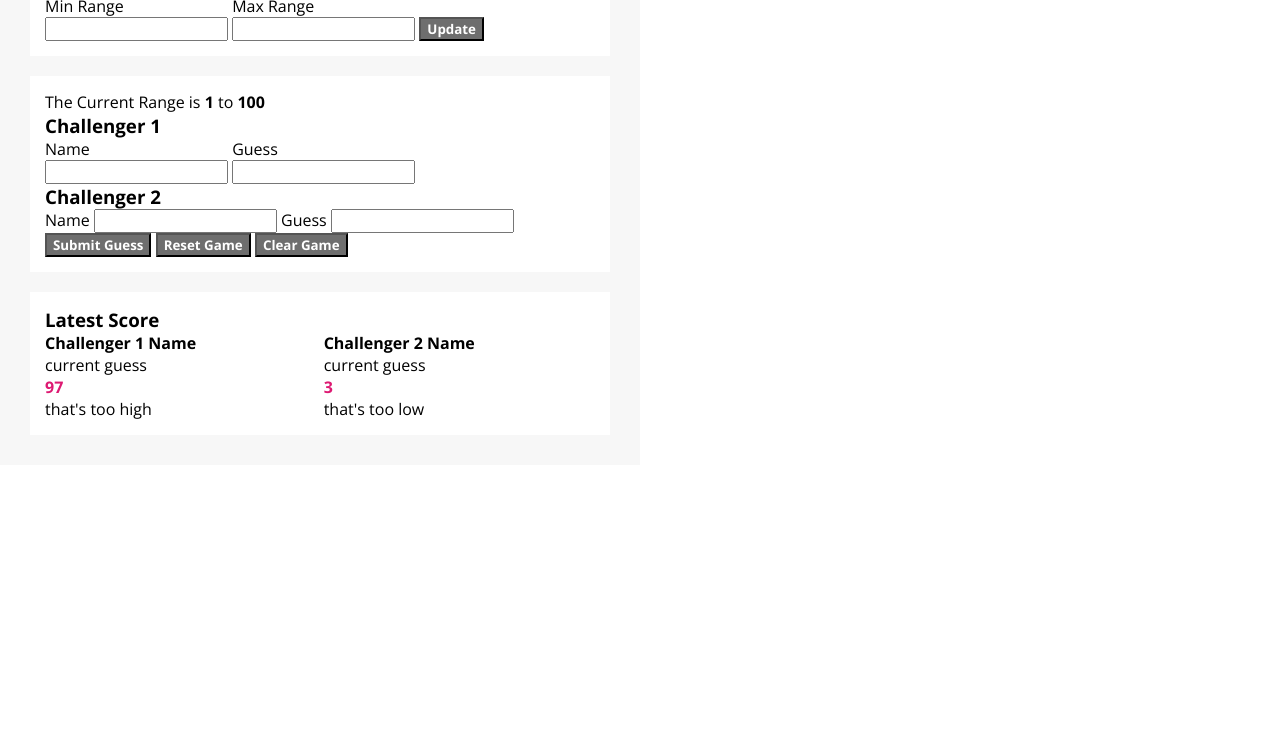
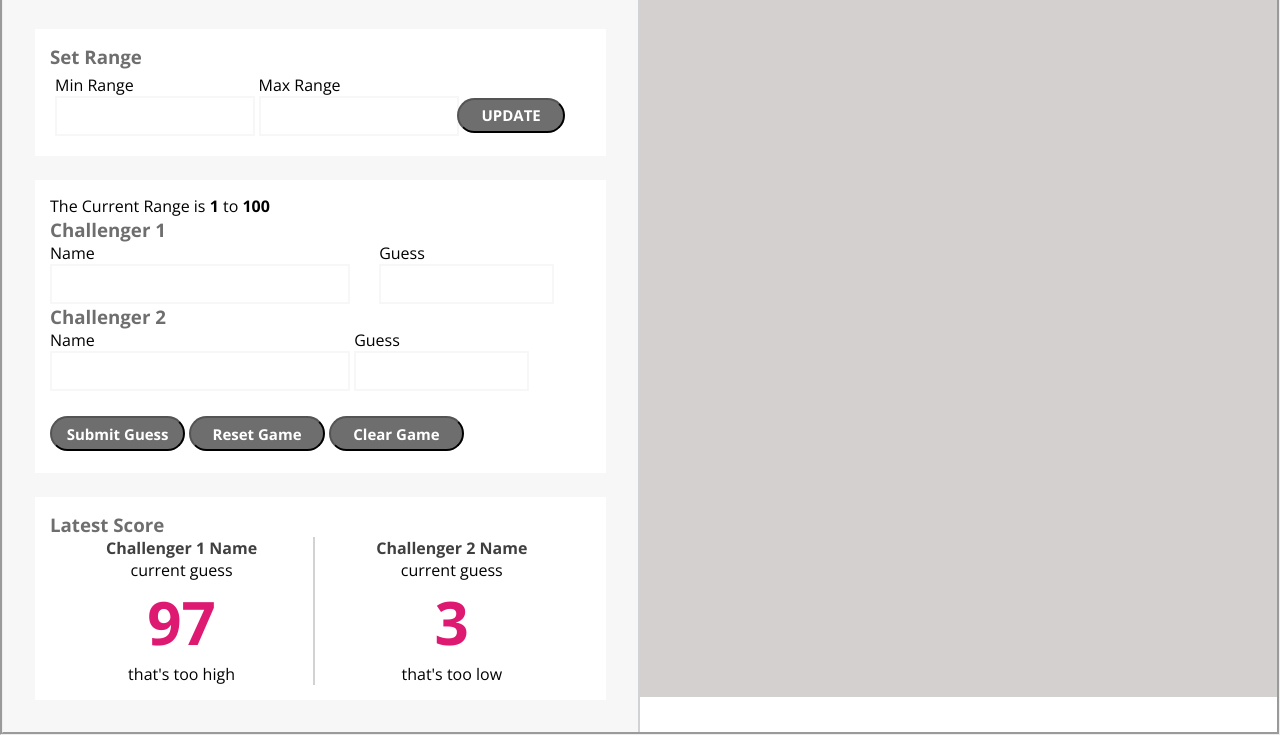
Before and after one commit to menashe770/number-guesser-x, a plain HTML site: page index.html in a window 1280 px wide. Shown: the part 151-886 px from the top of the page. Before the commit the page ends 800 px from the top, so only its background shows below. Drawn offline with nearby package versions, Linux system fonts and the light colour scheme.

Commit message:
Almost the rest of the css added

```diff
--- a/index.html
+++ b/index.html
@@ -26,7 +26,7 @@
           <input type="Number" name="max-range-input" id="max-range-input">
         </form>
         </div>
-          <button class="update-button"> Update</button>
+          <button class="update-button"> UPDATE</button>
       </article>
       <article class="card2">
          <p>
@@ -46,18 +46,18 @@
           </form>
         </div>
         <h3>Challenger 2</h3>
-        <form>
-          <label for="player2">Name</label>
-          <input type="text" name="player1" id="player2">
+          <form>
+          <label for="player2">Name</label><br>
+          <input type="text" name="player2" id="player2">
         </form>
-        <form>
-          <label for="guess2">Guess</label>
-          <input type="Number" name="guess2" id="guess2">
-        </form>
+            <form>
+            <label for="guess2">Guess</label><br>
+            <input type="Number" name="guess2" id="guess2">
+            </form>
         <br>
-        <button>Submit Guess</button>
-        <button>Reset Game</button>
-        <button>Clear Game</button>
+        <button class="submit-guess-button">Submit Guess</button>
+        <button class="reset-game-button">Reset Game</button>
+        <button class="clear-game-button">Clear Game</button>
       </article>
       <article class="card3">
         <h3>Latest Score</h3>
--- a/styles.css
+++ b/styles.css
@@ -3,6 +3,10 @@
   font-family: 'Open Sans', sans-serif;
   font-weight: 300;
   box-sizing: border-box;
+}
+
+html {
+  border-style: groove;
 }
 
 header {
@@ -22,6 +26,7 @@ h4 {
 h1,
 .guess-value {
   color: #dd1972;
+  font-size: 60px;
 }
 
 h2,
@@ -29,8 +34,27 @@ button {
   color: #fff;
 }
 
+h1 {
+  padding-top: 10px;
+}
+
+h2 {
+  padding-bottom: 20px;
+}
+
+h3 {
+  color: #6e6e6e;
+}
+
+h4 {
+  color: #404041;
+}
+
 button {
   background-color: #6e6e6e;
+  border-radius: 20px;
+  font-family: 'Open Sans', sans-serif;
+  font-size: 15px;
 }
 
 button:hover {
@@ -38,9 +62,34 @@ button:hover {
 }
 
 .left-side {
+  display: inline-block;
   background-color: #f7f7f7;
   padding: 10px;
   width: 50%;
+  border-right: 2px solid #D0D2D3;
+}
+
+.right-side {
+  background-color: #d4d0d0;
+  display: inline-block;
+  width: 50%;
+  height: 700px;
+  float: right;
+}
+
+.update-button {
+  width: 20%;
+  height: 35px;
+}
+
+.submit-guess-button,
+.reset-game-button,
+.clear-game-button {
+  width: 25%;
+  height: 35px;
+  padding: 5px;
+  margin-top: 25px;
+  margin-bottom: 7px;
 }
 
 .card1,
@@ -49,35 +98,66 @@ button:hover {
   background-color: #fff;
   padding: 15px;
   margin: 20px;
+  box-sizing: border-box;
+  border: 2px solid #f7f7f7;
 }
 
 form {
   display: inline-block;
 }
 
+input {
+  border: 2px solid #f7f7f7;
+}
+
+#min-range-input,
+#max-range-input {
+  width: 200px;
+  height: 40px;
+}
+
 .set-min-range,
 .set-max-range {
   display: inline-block;
-
+  margin: 5px;
+  width: 35%;
 }
 .name1,
 .name2 {
   display: inline-block;
+  margin-right: 25px;
+}
+
+.player1,
+.player2 {
+  width: 35%;
+  margin-right: 0px;
+}
+#player1,
+#player2 {
+  width: 300px;
+  height: 40px;
+}
+
+#guess1,
+#guess2 {
+  width: 175px;
+  height: 40px;
 }
 
 .challenger1-score {
   display: inline-block;
   width: 49%;
+  text-align: center;
+  border-right: 2px solid #D0D2D3;
 }
 
 .challenger2-score {
   display: inline-block;
   width: 49%;
-  margin-left: 5px;
+  text-align: center;
 }
-/*.card3 {
-  display: inline-block;
-}*/
+
 /*.right-side {
   background-color: #404041;
 }*/
```
